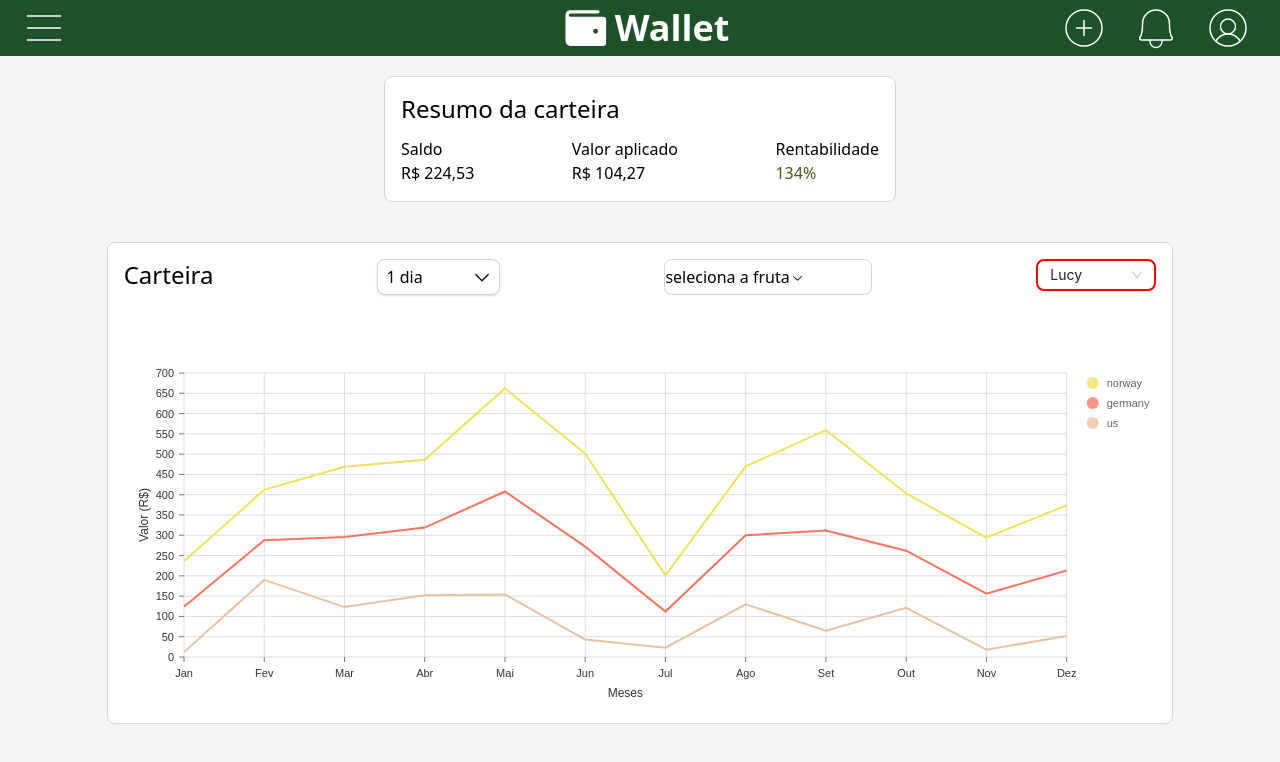
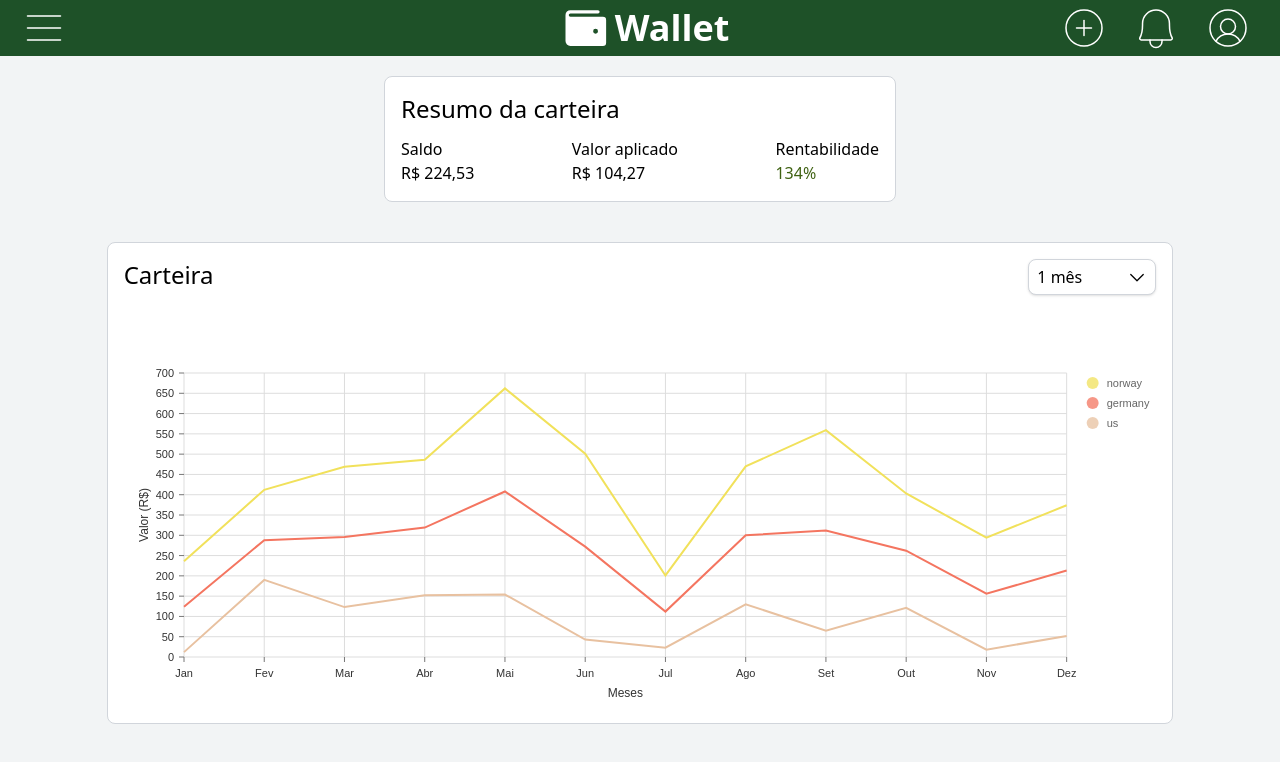
Before and after one commit to robsonvasquez/Carteira_de_Invertimento, a React (Vite) app in the folder investment-wallet-web/: page / in a window 1280 px wide. Shown: the top 762 px of the page. Built offline with nearby package versions, Linux system fonts and the light colour scheme.

Commit message:
Update: Select

```diff
--- a/investment-wallet-web/src/components/Select.tsx
+++ b/investment-wallet-web/src/components/Select.tsx
@@ -1,6 +1,6 @@
 import {CaretDown, CaretUp} from 'phosphor-react';
 import { useState } from 'react';
-import colors from 'tailwindcss/colors'
+import colors, { slate } from 'tailwindcss/colors'
 
 interface optionInterface{
   id: number
@@ -12,28 +12,45 @@ interface SelectProps{
 }
 export default function Select(props: SelectProps){
 
-  const [selected, setSelected] = useState(props.options[1].id)
+  const [selected, setSelected] = useState(props.options[4].option)
   const [caret, setCaret] = useState(false)
+  const [showOptions, setShowOption] = useState(false)
 
-  // console.log(selected);
+  console.log(selected);
   return(
-    <div className='relative h-9 flex justify-end items-center'>
-      <select
+    <div className='relative h-9 w-32 flex flex-col justify-end items-center'>
+      <button
         className='
-          h-full pl-2 pr-8 appearance-none bg-white border border-gray-300
-        hover:border-gray-500 rounded-lg shadow focus:outline-none'
-        onPointerDown={e => setCaret(!caret)}
-        onPointerUp={e => setCaret(false)}
-        onPointerOut={e => setCaret(false)}
+          flex flex-col items-center
+          w-full h-full bg-white border border-gray-300
+        hover:border-gray-500 rounded-lg shadow '
+        onClick={e => (setCaret(!caret), setShowOption(!showOptions))}
+        onBlur={e => (setCaret(false), setShowOption(false))}
       >
-        {props.options.map((op: optionInterface) => (
-          <option key={op.id} value={op.value}>{op.option}</option>
-        ))}
-      </select>
-      {caret ?
-        (<CaretUp className='absolute mr-2 pointer-events-none' size={20} color={colors.black} />) :
-        (<CaretDown className='absolute mr-2 pointer-events-none' size={20} color={colors.black} />)
-      }
+        <div className='h-full w-full px-2 gap-2 flex items-center justify-between'>
+          <span>{selected}</span>
+          {caret ?
+            (<CaretUp className='pointer-events-none' size={20} color={colors.black} />) :
+            (<CaretDown className='pointer-events-none' size={20} color={colors.black} />)
+          }
+        </div>
+        <div className='absolute h-full w-full top-10 z-50'>
+          {showOptions ?
+            (<div className='flex flex-col border text-justify border-zinc-300 bg-white rounded-lg p-1'>
+              {props.options.map((op: optionInterface) => (
+                <div className='pl-2 rounded hover:bg-green-200' onClick={e => (setSelected(op.option), setShowOption(false))} key={op.id}>{op.option}</div>
+              ))}
+            </div>) :
+            (<></>)
+          }
+        </div>
+
+      </button>
+
     </div>
   )
 }
+
+{/* {props.options.map((op: optionInterface) => (
+          <option key={op.id} value={op.value}>{op.option}</option>
+        ))} */}
--- a/investment-wallet-web/src/components/Select2.tsx
+++ /dev/null
@@ -1,45 +0,0 @@
-import * as Select from '@radix-ui/react-select';
-import { ChevronDownIcon } from '@radix-ui/react-icons';
-
-export default function Select2(){
-  return(
-
-    <Select.Root>
-      <Select.Trigger className='inline-flex h-9 w-52 items-center justify-start bg-white border rounded-lg border-gray-300'>
-        <Select.Value
-          placeholder='seleciona a fruta'
-        />
-        <Select.Icon>
-          <ChevronDownIcon />
-        </Select.Icon>
-      </Select.Trigger>
-
-      <Select.Portal>
-        <Select.Content className='relative'>
-            <Select.Viewport className='border border-gray-300 rounded-lg'>
-              <Select.Item
-                value='maca'
-                className=' bg-white focus:bg-slate-200 flex items-center'
-              >
-                <Select.ItemText>maça</Select.ItemText>
-              </Select.Item>
-              <Select.Item
-                value='banana'
-                className=' bg-white focus:bg-slate-200 flex items-center'
-              >
-                <Select.ItemText
-                >
-                  banana
-                </Select.ItemText>
-              </Select.Item>
-              {/* <Select.Item value="banana">Banana</Select.Item>
-              <Select.Item value="blueberry">Blueberry</Select.Item>
-              <Select.Item value="grapes">Grapes</Select.Item>
-              <Select.Item value="pineapple">Pineapple</Select.Item> */}
-            </Select.Viewport>
-        </Select.Content>
-      </Select.Portal>
-    </Select.Root>
-
-  );
-}
--- a/investment-wallet-web/src/components/Select3.tsx
+++ /dev/null
@@ -1,40 +0,0 @@
-import { Select } from 'antd';
-
-export default function Select3(){
-  return(
-    <Select
-      className='flex items-center'
-      defaultValue="lucy"
-      style={
-              {
-                width: 120,
-                borderStyle: 'solid',
-                borderWidth: '2px',
-                borderColor: "#FF0000",
-                borderRadius: '8px',
-              }
-      }
-      bordered={false}
-      // onChange={handleChange}
-      options={[
-        {
-          value: 'jack',
-          label: 'Jack',
-        },
-        {
-          value: 'lucy',
-          label: 'Lucy',
-        },
-        {
-          value: 'disabled',
-          disabled: true,
-          label: 'Disabled',
-        },
-        {
-          value: 'Yiminghe',
-          label: 'yiminghe',
-        },
-      ]}
-    />
-  );
-}
--- a/investment-wallet-web/src/components/cards/CardGraph.tsx
+++ b/investment-wallet-web/src/components/cards/CardGraph.tsx
@@ -1,46 +1,44 @@
 import Graph from "../graphs/Graph";
 import Select from "../Select";
-import Select2 from "../Select2";
-import Select3 from "../Select3";
 
 const list = [
   {
-    id: 1,
+    id: 0,
     value: '1',
     option:'1 dia',
   },
   {
-    id: 3,
+    id: 1,
     value: '3',
     option:'3 dias',
   },
   {
-    id: 4,
+    id: 2,
     value: '7',
     option:'1 semana',
   },
   {
-    id: 5,
+    id: 3,
     value: '14',
     option:'2 semanas',
   },
   {
-    id: 6,
+    id: 4,
     value: '30',
     option:'1 mês',
   },
   {
-    id: 7,
+    id: 5,
     value: '90',
     option:'3 meses',
   },
   {
-    id: 8,
+    id: 6,
     value: '180',
     option:'6 meses',
   },
   {
-    id: 9,
+    id: 7,
     value: '356',
     option:'1 ano',
   },
@@ -221,8 +219,6 @@ export default function CardGraph(){
         <Select
           options={list}
         />
-        <Select2/>
-        <Select3/>
       </div>
       <div className="flex w-full h-96">
         <Graph data={data}/>
```
